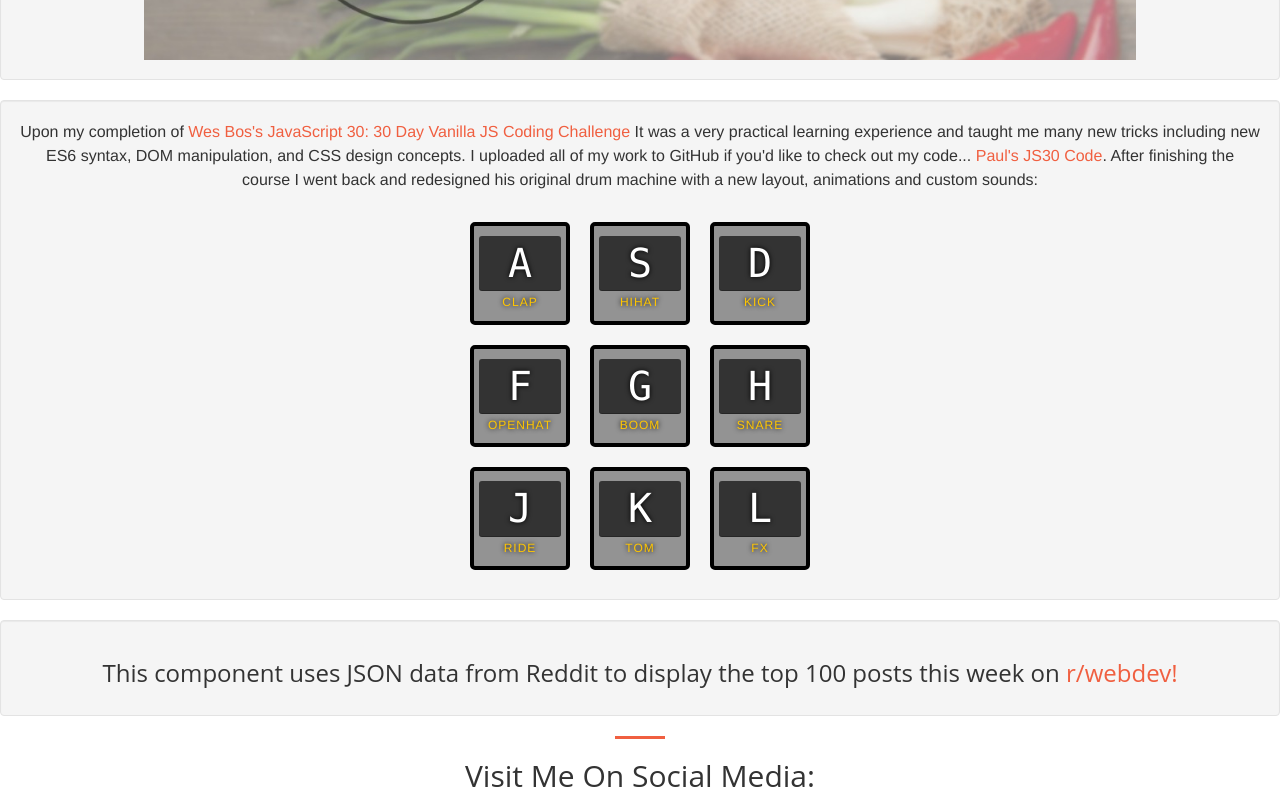
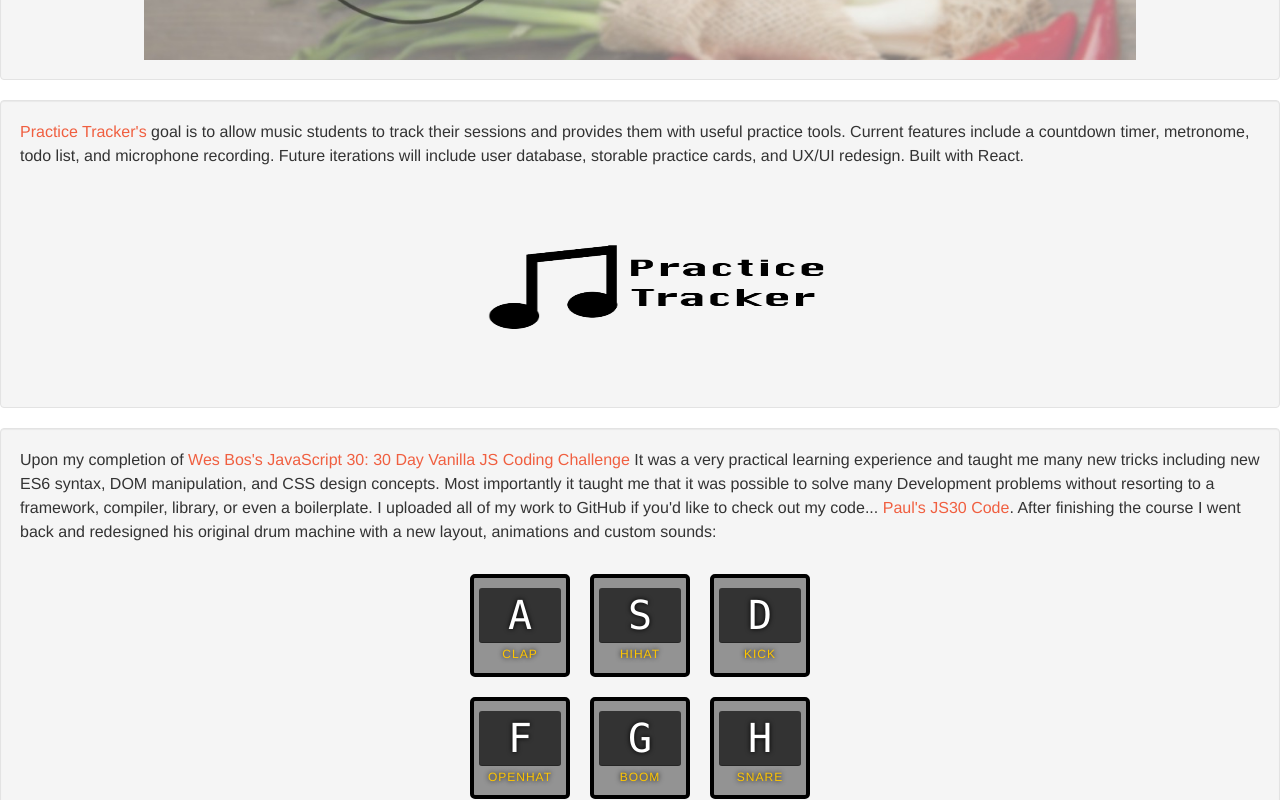
Before and after one commit to walpolsh/homepage, a React (Create React App) app: page /portfolio in a window 1280 px wide. Shown: the part 420-1220 px from the top of the page. Built offline with nearby package versions, Linux system fonts and the light colour scheme; no server answers.

Commit message:
api fixed

```diff
--- a/src/Api.jsx
+++ b/src/Api.jsx
@@ -12,10 +12,7 @@ class Api extends Component {
   componentDidMount() {
     let base = this;
     let api = 'https://www.reddit.com/r/webdev/top.json?limit=100&t=week';
-    fetch(api, {
-      'mode': 'no-cors',
-      'content-type': 'text/plain',
-    }).then((response) => {
+    fetch(api).then((response) => {
       return response.json()
     }).then((json) => {
       let child = json.data.children
@@ -28,7 +25,7 @@ class Api extends Component {
       let webdevPosts = []
       for (let i = 0; i < childArray.length; i++) {
         webdevPosts.push(
-          <ul key={i} className="posts">
+          <ul key={i} className="posts text-center">
             <a href={permaUrl[i]}>
               <div>
                 <img alt={i} src={childArray[i].thumbnail} width='200px' height='200px' onError={(event) => event.target.setAttribute("src", 'https://upload.wikimedia.org/wikipedia/commons/4/43/Reddit.svg')}/>
@@ -52,9 +49,9 @@ class Api extends Component {
     return (
       <div>
         <div>
-          <h3>
-            This component uses JSON data from Reddit to display the top 100 posts this week on <a href="https://www.reddit.com/r/webdev/"> r/webdev!</a>
-          </h3>
+          <p>
+            This component was built after completing General Assembly's React course. uses JSON data from Reddit to display the top 100 posts this week on <a href="https://www.reddit.com/r/webdev/"> r/webdev!</a>
+          </p>
           <ul className="post-container">{posts}</ul>
         </div>
       </div>
--- a/src/App.js
+++ b/src/App.js
@@ -4,7 +4,7 @@ import { BrowserRouter as Router, Route, Link } from 'react-router-dom';
 import Home from './Home';
 import Portfolio from './Portfolio';
 import Music from './Music';
-import Footer from './Footer';
+import Social from './Social';
 
 const divStyle = {
   margin: '2px',
@@ -28,7 +28,7 @@ class App extends Component {
             <Route path="/portfolio" component={Portfolio}></Route>
             <Route path="/music" component={Music}></Route>
           </div>
-          <Footer/>
+          <Social/>
         </div>
       </Router>
     );
--- a/src/DrumMachine.jsx
+++ b/src/DrumMachine.jsx
@@ -36,7 +36,7 @@ class DrumMachine extends Component {
     return (
       <div>
         <p>
-          Upon my completion of <a href='https://javascript30.com/'>Wes Bos's JavaScript 30: 30 Day Vanilla JS Coding Challenge</a> It was a very practical learning experience and taught me many new tricks including new ES6 syntax, DOM manipulation, and CSS design concepts. I uploaded all of my work to GitHub if you'd like to check out my code... <a href='https://github.com/walpolsh/Js30'>Paul's JS30 Code</a>. After finishing the course I went back and redesigned his original drum machine with a new layout, animations and custom sounds:
+          Upon my completion of <a href='https://javascript30.com/'>Wes Bos's JavaScript 30: 30 Day Vanilla JS Coding Challenge</a> It was a very practical learning experience and taught me many new tricks including new ES6 syntax, DOM manipulation, and CSS design concepts. Most importantly it taught me that it was possible to solve many Development problems without resorting to a framework, compiler, library, or even a boilerplate. I uploaded all of my work to GitHub if you'd like to check out my code... <a href='https://github.com/walpolsh/Js30'>Paul's JS30 Code</a>. After finishing the course I went back and redesigned his original drum machine with a new layout, animations and custom sounds:
         </p>
         <div>
           <div className="keys">
--- a/src/Portfolio.jsx
+++ b/src/Portfolio.jsx
@@ -4,12 +4,20 @@ import { Well } from 'react-bootstrap';
 import Api from './Api';
 import DrumMachine from './DrumMachine';
 const plateAgain = require('./images/plateagain.png');
+const practiceTracker = require('./images/logo.png');
 
 const styles = {
   image: {
     display: 'block',
     height: '100%',
     width: '80%',
+    margin: '0 auto',
+  },
+  practice: {
+    padding: '0',
+    display: 'block',
+    height: '200px',
+    width: '400px',
     margin: '0 auto',
   },
   paragraph: {
@@ -23,17 +31,25 @@ const styles = {
 
 const Portfolio = () => (
   <Router>
-    <div className="text-center">
+    <div>
         <Well>
           <p>
               At BitMaker's January 2017 Web Development Cohort I spent 9 weeks immersively building full-stack Ruby on Rails applications. For my final project I worked with an Agile team to create&nbsp;
               <a href='https://plateagain.herokuapp.com/'>
               Plate Again
-              </a>, an app designed to connect the needy of our society with providers of excess food.
+            </a>, an app designed to connect the needy of our society with providers of excess food. Built with Ruby on Rails.
           </p>
           <a href='https://plateagain.herokuapp.com/'>
           <img alt="plateAgain" style={styles.image} src={plateAgain}></img></a>
-
+        </Well>
+        <Well>
+          <p>
+              <a href='https://walpolsh.github.io/practice-app/'>
+              Practice Tracker's
+            </a> goal is to allow music students to track their sessions and provides them with useful practice tools. Current features include a countdown timer, metronome, todo list, and microphone recording. Future iterations will include user database, storable practice cards, and UX/UI redesign. Built with React.
+          </p>
+          <a href='https://walpolsh.github.io/practice-app/'>
+          <img alt="practiceTracker" style={styles.practice} src={practiceTracker}></img></a>
         </Well>
 
         <Well>
--- a/src/Footer.jsx
+++ b/src/Social.jsx
@@ -1,12 +1,11 @@
 import React, { Component } from 'react';
-import './styles/footer.css';
+import './styles/Social.css';
 
-class Footer extends Component {
+class Social extends Component {
   render(){
     return(
       <div className="text-center">
         <hr></hr>
-        <h2>Visit Me On Social Media:</h2>
         <div className="fa-container">
           <a href="https://github.com/walpolsh" className="fa fa-github">GitHub</a>
           <a href="https://www.linkedin.com/in/pauljosephwalsh/" className="fa fa-linkedin-square">LinkedIn</a>
@@ -19,4 +18,4 @@ class Footer extends Component {
   };
 }
 
-export default Footer;
+export default Social;
--- a/src/styles/Home.css
+++ b/src/styles/Home.css
@@ -1,6 +1,7 @@
 .fade {
   opacity: 0;
-  transition: 2s opacity;
+  transition: opacity 2s;
+  -webkit-transition: opacity 2s;
 }
 
 .fade-in {
```
Also changed, not shown: src/Home.jsx (+16 -13 lines), src/images/logo.png (added), src/styles/Social.css (renamed from src/styles/footer.css).
